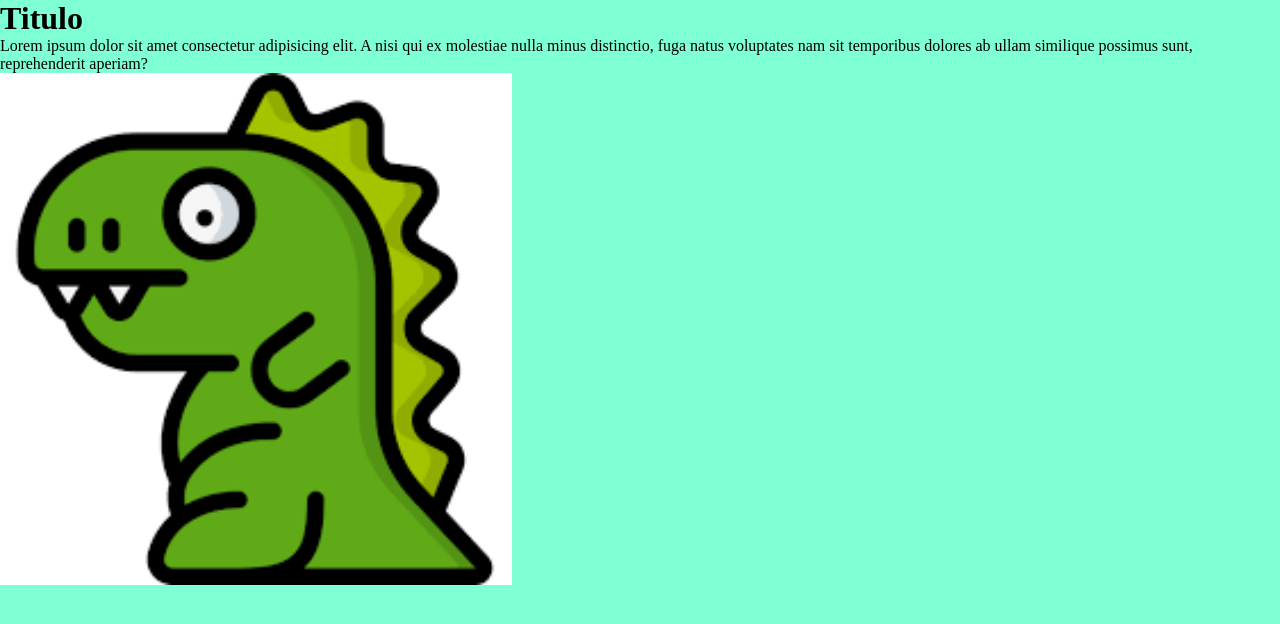
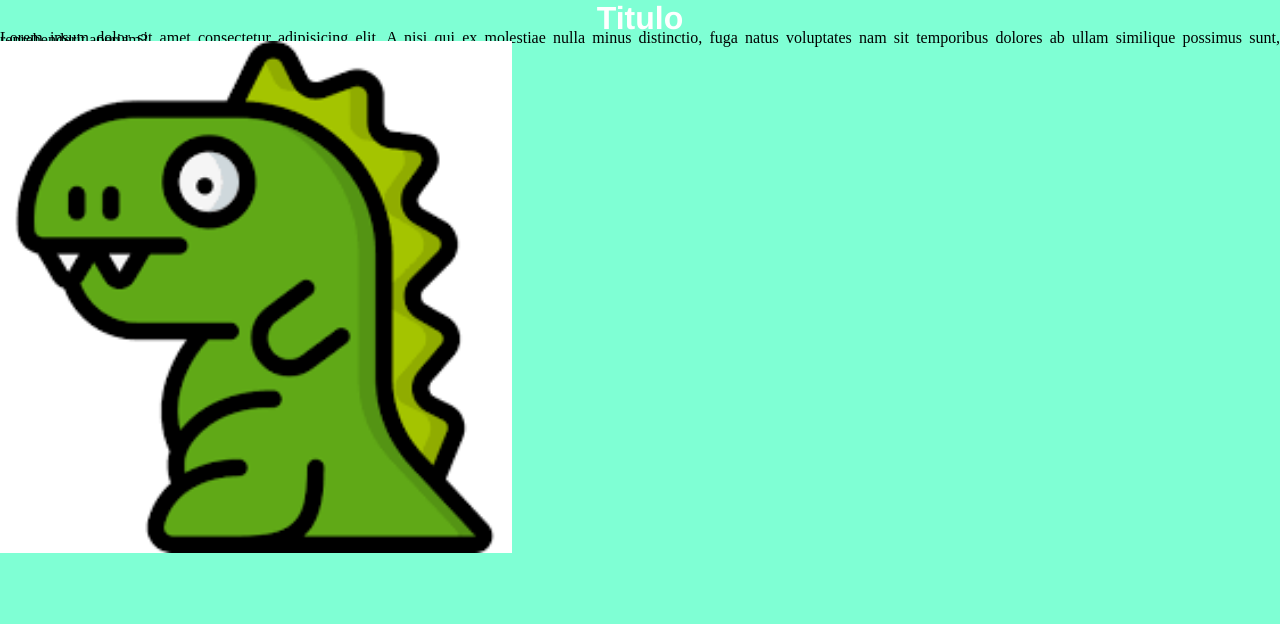
Before and after one commit to EMARTINEZ1993/Prueba, a plain HTML site: page index.html in a window 1280 px wide. Drawn offline with Linux system fonts and the light colour scheme.

Commit message:
Actualizar Index

```diff
--- a/CSS/style.css
+++ b/CSS/style.css
@@ -11,3 +11,15 @@ body{
 img{
     width: 40%;
 }
+
+h1{
+    text-align: center;
+    font-size: 2rem;
+    color:#fff;
+    font-family: 'Franklin Gothic Medium', 'Arial Narrow', Arial, sans-serif;
+}
+
+p{
+    text-align: justify;
+    line-height: 2px;
+}
```
